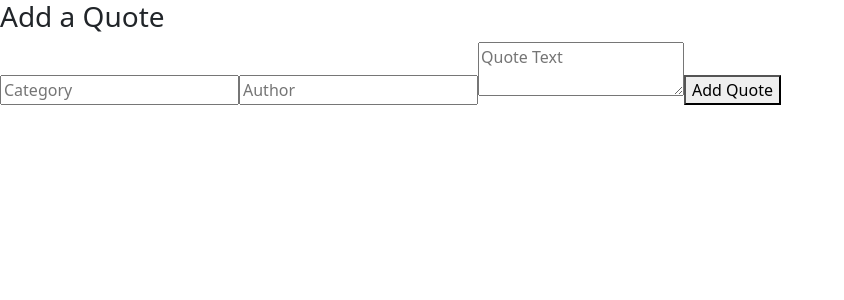
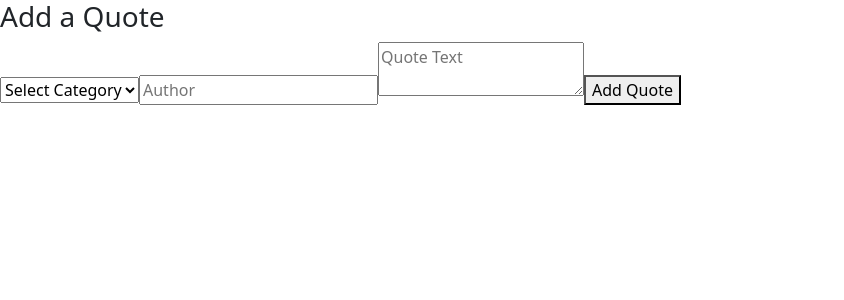
Before and after one commit to Aielin/Exam-8, a React (Vite) app: page /add-quote in a window 1280 px wide. Shown: the top 300 px of the page, without its empty margins (0-844 px from the left). Built offline with nearby package versions, Linux system fonts and the light colour scheme.

Commit message:
Changed Category input to dropdown in AddQuoteForm

```diff
--- a/src/components/AddQuoteForm/AddQuoteForm.tsx
+++ b/src/components/AddQuoteForm/AddQuoteForm.tsx
@@ -6,6 +6,8 @@ const AddQuoteForm = () => {
   const [category, setCategory] = useState('');
   const [author, setAuthor] = useState('');
   const [text, setText] = useState('');
+
+  const categories: string[] = ['Star Wars', 'Famous people', 'Saying', 'Humour', 'Motivational'];
 
   const addQuote = async () => {
     try {
@@ -24,12 +26,16 @@ const AddQuoteForm = () => {
   return (
     <div>
       <h3>Add a Quote</h3>
-      <input
-        type="text"
-        placeholder="Category"
+      <select
         value={category}
-        onChange={(e) => setCategory(e.target.value)}
-      />
+        onChange={(e) => setCategory(e.target.value)}>
+        <option value="">Select Category</option>
+        {categories.map((cat) => (
+          <option key={cat} value={cat}>
+            {cat}
+          </option>
+        ))}
+      </select>
       <input
         type="text"
         placeholder="Author"
```
